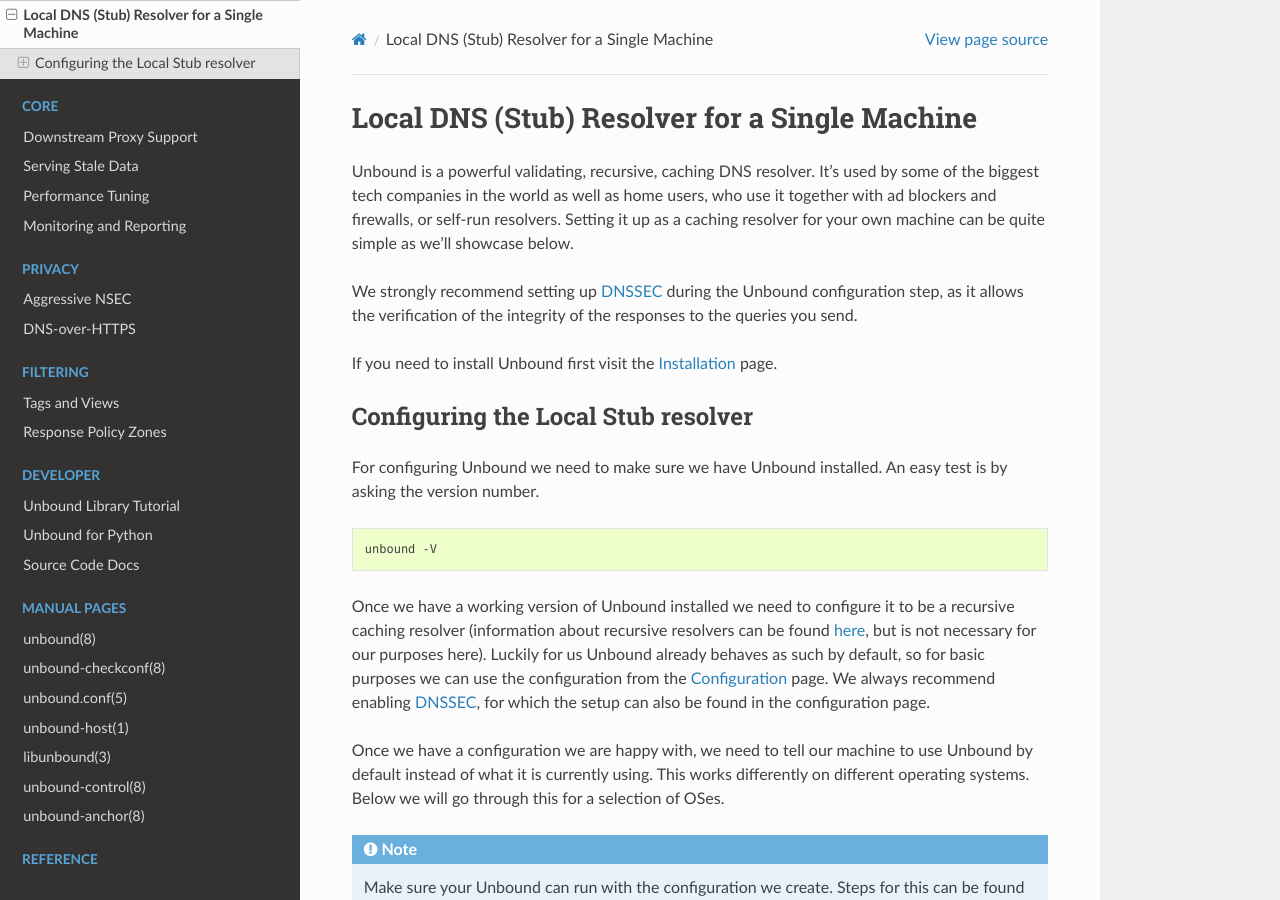
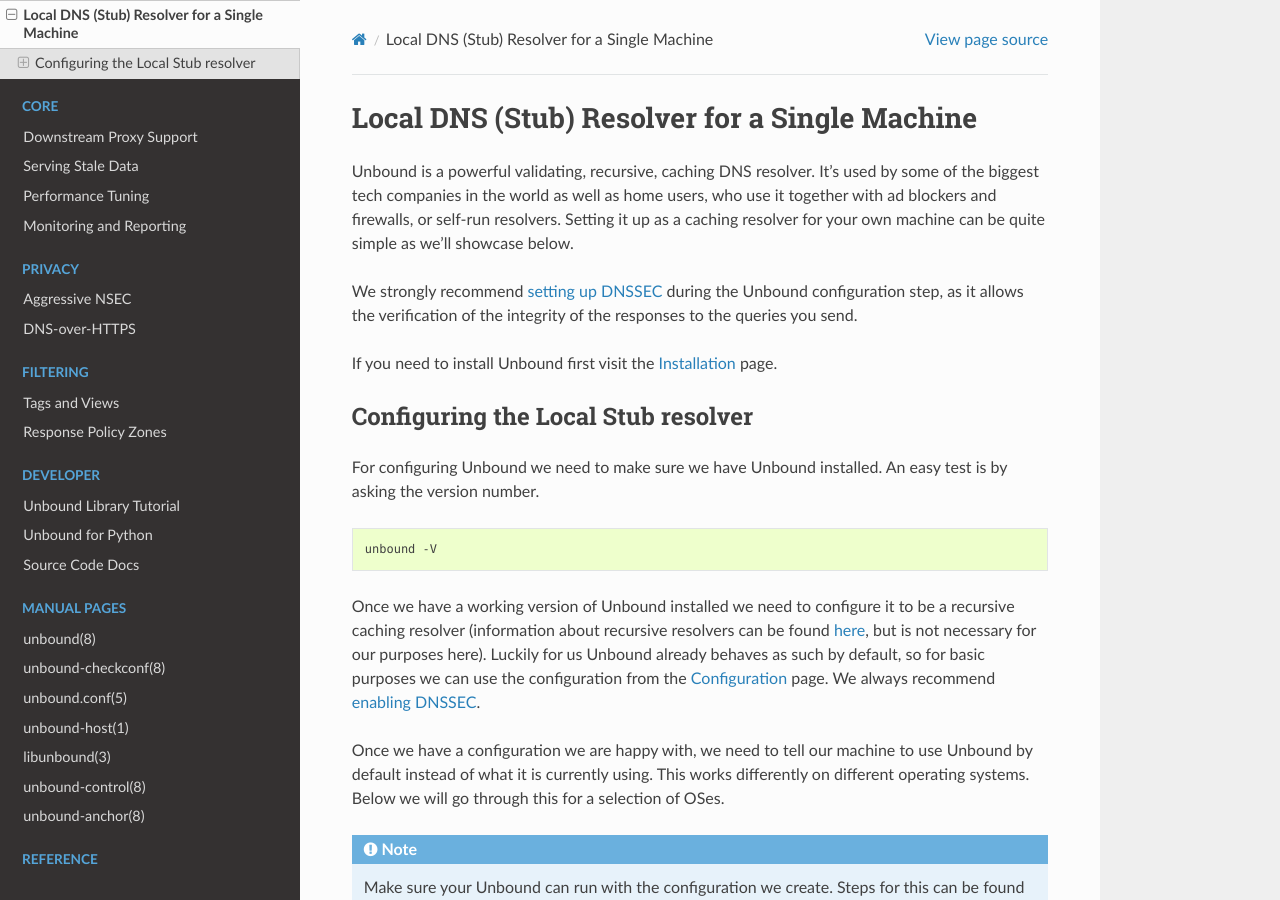
Before and after one commit to NLnetLabs/unbound-manual, a Sphinx documentation site: the page built from source/use-cases/local-stub.rst, in a window 1280 px wide and 900 px high. Built offline with Sphinx 7.4.7 and the Read the Docs theme 2.0.0, drawn with Linux system fonts in a browser that asks for light colours; some of the changed lines change nothing that is shown.

Commit message:
For #32: Use relative to the documentation link and fix the same dead link later on the page.

```diff
--- a/source/use-cases/local-stub.rst
+++ b/source/use-cases/local-stub.rst
@@ -11,10 +11,10 @@
 as a caching resolver for your own machine can be quite simple as we’ll showcase
 below.
 
-We strongly recommend setting up `DNSSEC
-<https://unbound.docs.nlnetlabs.nl/en/latest/getting-started/configuration.html#set-up-trust-anchor-enable-dnssec>`_ during the Unbound
-configuration step, as it allows the verification of the integrity of the
-responses to the queries you send.
+We strongly recommend
+`setting up DNSSEC </getting-started/configuration.html#set-up-trust-anchor-enable-dnssec>`_
+during the Unbound configuration step, as it allows the verification of the
+integrity of the responses to the queries you send.
 
 If you need to install Unbound first visit the
 :doc:`/getting-started/installation` page.
@@ -35,8 +35,7 @@
 but is not necessary for our purposes here). Luckily for us Unbound already
 behaves as such by default, so for basic purposes we can use the configuration
 from the :doc:`/getting-started/configuration` page. We always recommend
-enabling `DNSSEC <https://www.sidn.nl/en/cybersecurity/dnssec-explained>`_, for
-which the setup can also be found in the configuration page.
+`enabling DNSSEC </getting-started/configuration.html#set-up-trust-anchor-enable-dnssec>`_.
 
 Once we have a configuration we are happy with, we need to tell our machine to use
 Unbound by default instead of what it is currently using. This works differently
```
